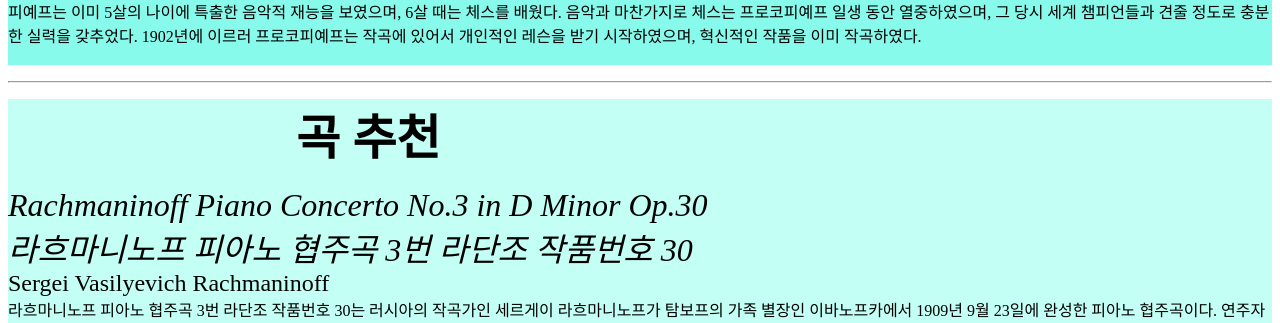
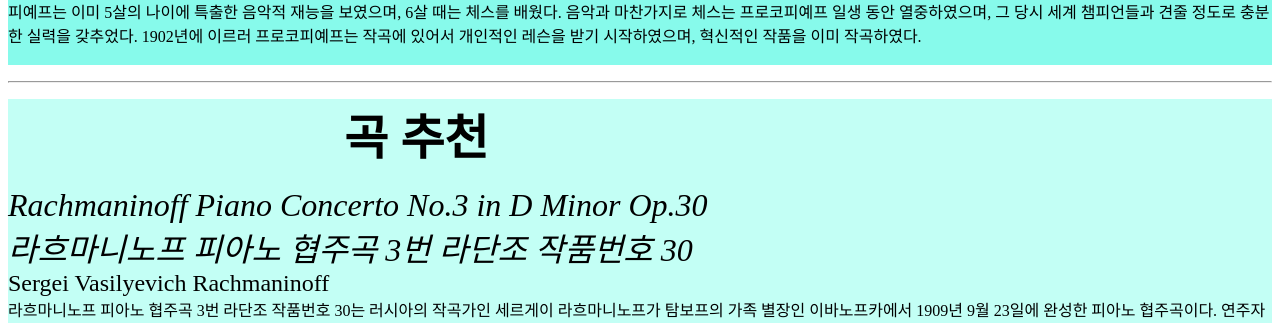
Before and after one commit to iblackhacker/piano, a plain HTML site: page index.html in a window 1280 px wide. Shown: the part 1594-1917 px from the top of the page. Drawn offline with Linux system fonts and the light colour scheme.

Commit message:
Update index.html

```diff
--- a/index.html
+++ b/index.html
@@ -29,7 +29,7 @@
 <hr>
 
 <p style="background-color:C3FFF5;">
-<span style="font-size:300%;"><b>&nbsp;&nbsp;&nbsp;&nbsp;&nbsp;&nbsp;&nbsp;&nbsp;&nbsp;&nbsp;&nbsp;&nbsp;&nbsp;&nbsp;&nbsp;&nbsp;&nbsp;&nbsp;&nbsp;&nbsp;&nbsp;&nbsp;&nbsp;&nbsp;곡 추천</b> </span><br><br>
+<span style="font-size:300%;"><b>&nbsp;&nbsp;&nbsp;&nbsp;&nbsp;&nbsp;&nbsp;&nbsp;&nbsp;&nbsp;&nbsp;&nbsp;&nbsp;&nbsp;&nbsp;&nbsp;&nbsp;&nbsp;&nbsp;&nbsp;&nbsp;&nbsp;&nbsp;&nbsp;&nbsp;&nbsp;&nbsp;&nbsp;곡 추천</b> </span><br><br>
 
 <span style="font-size:200%;"><i>Rachmaninoff Piano Concerto No.3 in D Minor Op.30 <br> 라흐마니노프 피아노 협주곡 3번 라단조 작품번호 30</i></span><br>
 <span style="font-size:150%;">Sergei Vasilyevich Rachmaninoff</span><br>
```
